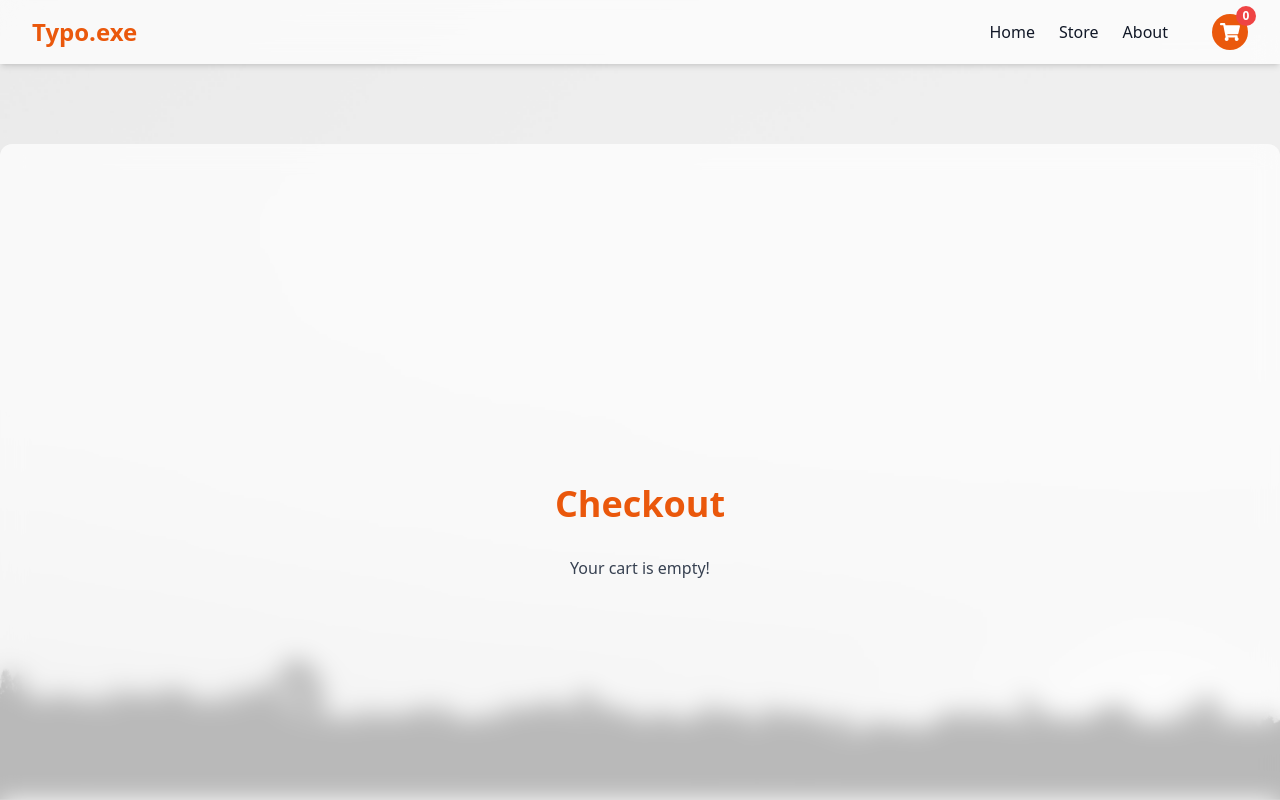
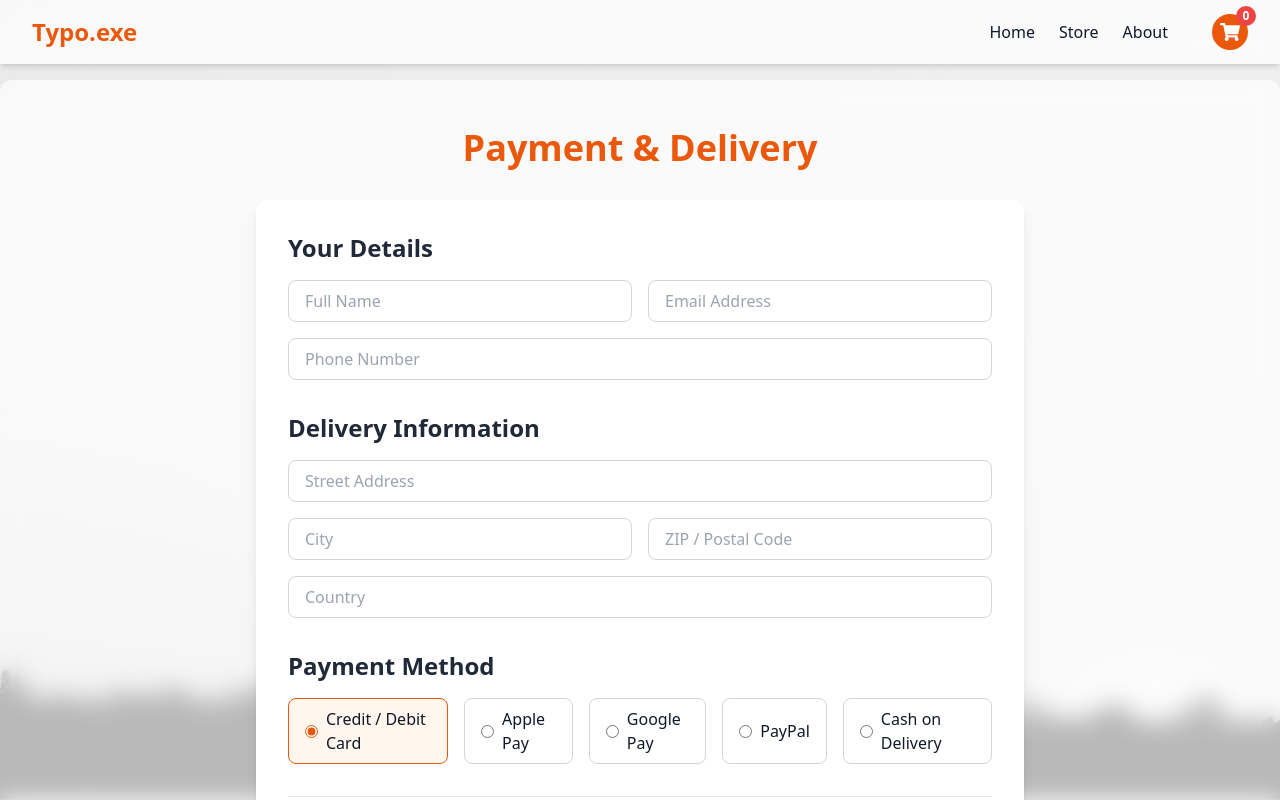
Before and after one commit to TeodorMilchevHTTp/Store, a React (Create React App) app: page /checkout in a window 1280 px wide. Shown: the top 800 px of the page. Built offline with nearby package versions, Linux system fonts and the light colour scheme.

Commit message:
checkout updated

```diff
--- a/src/frontend/Checkout.jsx
+++ b/src/frontend/Checkout.jsx
@@ -1,46 +1,161 @@
-import React from "react";
-import { Link } from "react-router-dom";
+import React, { useState } from "react";
 
-export default function Checkout({ cartItems }) {
-  // Calculate total
+export default function PaymentDetails({ cartItems }) {
+  const [formData, setFormData] = useState({
+    fullName: "",
+    email: "",
+    phone: "",
+    address: "",
+    city: "",
+    zip: "",
+    country: "",
+    paymentMethod: "card",
+  });
+
   const total = cartItems.reduce((sum, item) => sum + item.price * item.quantity, 0);
+
+  const handleChange = (e) => {
+    setFormData({ ...formData, [e.target.name]: e.target.value });
+  };
+
+  const handleSubmit = (e) => {
+    e.preventDefault();
+    alert("✅ Order placed successfully!");
+    // Later: send data to backend/payment gateway
+  };
 
   return (
     <div className="flex flex-col items-center justify-center min-h-screen px-4 py-12 bg-white/70 backdrop-blur-md rounded-xl shadow-lg">
-      <h2 className="text-4xl font-bold text-orange-600 mb-8">Checkout</h2>
+      <h2 className="text-4xl font-bold text-orange-600 mb-8">Payment & Delivery</h2>
 
-      {cartItems.length === 0 ? (
-        <p className="text-gray-700 mb-6">Your cart is empty!</p>
-      ) : (
-        <div className="w-full max-w-3xl bg-white rounded-xl shadow-lg p-6">
-          <h3 className="text-2xl font-semibold text-gray-800 mb-4">Order Summary</h3>
+      <form
+        onSubmit={handleSubmit}
+        className="w-full max-w-3xl bg-white rounded-xl shadow-lg p-8 space-y-8"
+      >
+        {/* USER DETAILS */}
+        <section>
+          <h3 className="text-2xl font-semibold text-gray-800 mb-4">Your Details</h3>
+          <div className="grid md:grid-cols-2 gap-4">
+            <input
+              type="text"
+              name="fullName"
+              placeholder="Full Name"
+              value={formData.fullName}
+              onChange={handleChange}
+              required
+              className="border border-gray-300 rounded-lg px-4 py-2 focus:ring-2 focus:ring-orange-500 outline-none"
+            />
+            <input
+              type="email"
+              name="email"
+              placeholder="Email Address"
+              value={formData.email}
+              onChange={handleChange}
+              required
+              className="border border-gray-300 rounded-lg px-4 py-2 focus:ring-2 focus:ring-orange-500 outline-none"
+            />
+            <input
+              type="tel"
+              name="phone"
+              placeholder="Phone Number"
+              value={formData.phone}
+              onChange={handleChange}
+              required
+              className="border border-gray-300 rounded-lg px-4 py-2 focus:ring-2 focus:ring-orange-500 outline-none md:col-span-2"
+            />
+          </div>
+        </section>
 
-          <div className="space-y-4 mb-6">
-            {cartItems.map((item) => (
-              <div key={item.id} className="flex justify-between items-center border-b pb-2">
-                <div>
-                  <h4 className="font-medium text-gray-700">{item.name}</h4>
-                  <p className="text-gray-500 text-sm">Qty: {item.quantity}</p>
-                </div>
-                <p className="text-orange-600 font-bold">${item.price * item.quantity}</p>
-              </div>
+        {/* DELIVERY INFO */}
+        <section>
+          <h3 className="text-2xl font-semibold text-gray-800 mb-4">Delivery Information</h3>
+          <div className="grid md:grid-cols-2 gap-4">
+            <input
+              type="text"
+              name="address"
+              placeholder="Street Address"
+              value={formData.address}
+              onChange={handleChange}
+              required
+              className="border border-gray-300 rounded-lg px-4 py-2 focus:ring-2 focus:ring-orange-500 outline-none md:col-span-2"
+            />
+            <input
+              type="text"
+              name="city"
+              placeholder="City"
+              value={formData.city}
+              onChange={handleChange}
+              required
+              className="border border-gray-300 rounded-lg px-4 py-2 focus:ring-2 focus:ring-orange-500 outline-none"
+            />
+            <input
+              type="text"
+              name="zip"
+              placeholder="ZIP / Postal Code"
+              value={formData.zip}
+              onChange={handleChange}
+              required
+              className="border border-gray-300 rounded-lg px-4 py-2 focus:ring-2 focus:ring-orange-500 outline-none"
+            />
+            <input
+              type="text"
+              name="country"
+              placeholder="Country"
+              value={formData.country}
+              onChange={handleChange}
+              required
+              className="border border-gray-300 rounded-lg px-4 py-2 focus:ring-2 focus:ring-orange-500 outline-none md:col-span-2"
+            />
+          </div>
+        </section>
+
+        {/* PAYMENT METHODS */}
+        <section>
+          <h3 className="text-2xl font-semibold text-gray-800 mb-4">Payment Method</h3>
+          <div className="flex flex-col md:flex-row gap-4">
+            {[
+              { id: "card", label: "Credit / Debit Card" },
+              { id: "applepay", label: "Apple Pay" },
+              { id: "googlepay", label: "Google Pay" },
+              { id: "paypal", label: "PayPal" },
+              { id: "cod", label: "Cash on Delivery" },
+            ].map((option) => (
+              <label
+                key={option.id}
+                className={`flex items-center border rounded-lg px-4 py-2 cursor-pointer transition ${
+                  formData.paymentMethod === option.id
+                    ? "border-orange-600 bg-orange-50"
+                    : "border-gray-300 hover:border-orange-400"
+                }`}
+              >
+                <input
+                  type="radio"
+                  name="paymentMethod"
+                  value={option.id}
+                  checked={formData.paymentMethod === option.id}
+                  onChange={handleChange}
+                  className="mr-2 accent-orange-600"
+                />
+                {option.label}
+              </label>
             ))}
           </div>
+        </section>
 
-          <div className="flex justify-between items-center text-lg font-bold mb-6">
+        {/* ORDER SUMMARY */}
+        <section className="pt-4 border-t">
+          <div className="flex justify-between text-lg font-bold">
             <span>Total:</span>
-            <span>${total}</span>
+            <span>${total.toFixed(2)}</span>
           </div>
-
-          <button className="w-full bg-orange-600 text-white py-3 rounded-lg font-semibold hover:bg-orange-700 transition mb-4">
-            Confirm Order
+          <button
+            type="submit"
+            className="mt-6 w-full bg-orange-600 text-white py-3 rounded-lg font-semibold hover:bg-orange-700 transition"
+          >
+            Place Order
           </button>
-
-          <Link to="/store" className="text-center text-orange-600 hover:underline">
-            Continue Shopping
-          </Link>
-        </div>
-      )}
+        </section>
+      </form>
     </div>
   );
 }
--- a/src/frontend/components/NavComponent.jsx
+++ b/src/frontend/components/NavComponent.jsx
@@ -3,21 +3,34 @@ import { FaShoppingCart } from "react-icons/fa";
 
 export default function NavComponent({ cartItems, toggleCart }) {
   return (
-      <nav className="flex justify-between items-center px-8 py-4 bg-white/70 backdrop-blur-md shadow-md relative">
-        <h1 className="text-2xl font-bold text-orange-600 font-custom">Typo.exe</h1>
+    <nav
+      className="fixed top-0 left-0 w-full z-50 flex justify-between items-center px-8 py-4
+                 bg-white/70 backdrop-blur-md shadow-md"
+    >
+      {/* Brand */}
+      <h1 className="text-2xl font-bold text-orange-600 font-custom">
+        Typo.exe
+      </h1>
 
+      {/* Links */}
       <div className="flex items-center space-x-6 mr-20">
-          <Link to="/" className="hover:text-orange-600 font-medium">Home</Link>
-          <Link to="/store" className="hover:text-orange-600 font-medium">Store</Link>
-          <Link to="/about" className="hover:text-orange-600 font-medium">About</Link>
+        <Link to="/" className="hover:text-orange-600 font-medium transition-colors">Home</Link>
+        <Link to="/store" className="hover:text-orange-600 font-medium transition-colors">Store</Link>
+        <Link to="/about" className="hover:text-orange-600 font-medium transition-colors">About</Link>
       </div>
 
+      {/* Cart */}
       <div className="absolute right-8 top-1/2 transform -translate-y-1/2">
-          <button className="cart-icon relative p-2 bg-orange-600 text-white rounded-full hover:bg-orange-700 transition"
+        <button
+          className="cart-icon relative p-2 bg-orange-600 text-white rounded-full
+                     hover:bg-orange-700 transition"
           onClick={toggleCart}
         >
           <FaShoppingCart className="w-5 h-5" />
-            <span className="absolute -top-2 -right-2 bg-red-500 text-white text-xs font-bold rounded-full w-5 h-5 flex items-center justify-center">
+          <span
+            className="absolute -top-2 -right-2 bg-red-500 text-white text-xs font-bold
+                       rounded-full w-5 h-5 flex items-center justify-center"
+          >
             {cartItems.length}
           </span>
         </button>
```
Also changed, not shown: src/frontend/Store.jsx (+137 -103 lines). Lines whose indentation alone changed are shown as unchanged.
